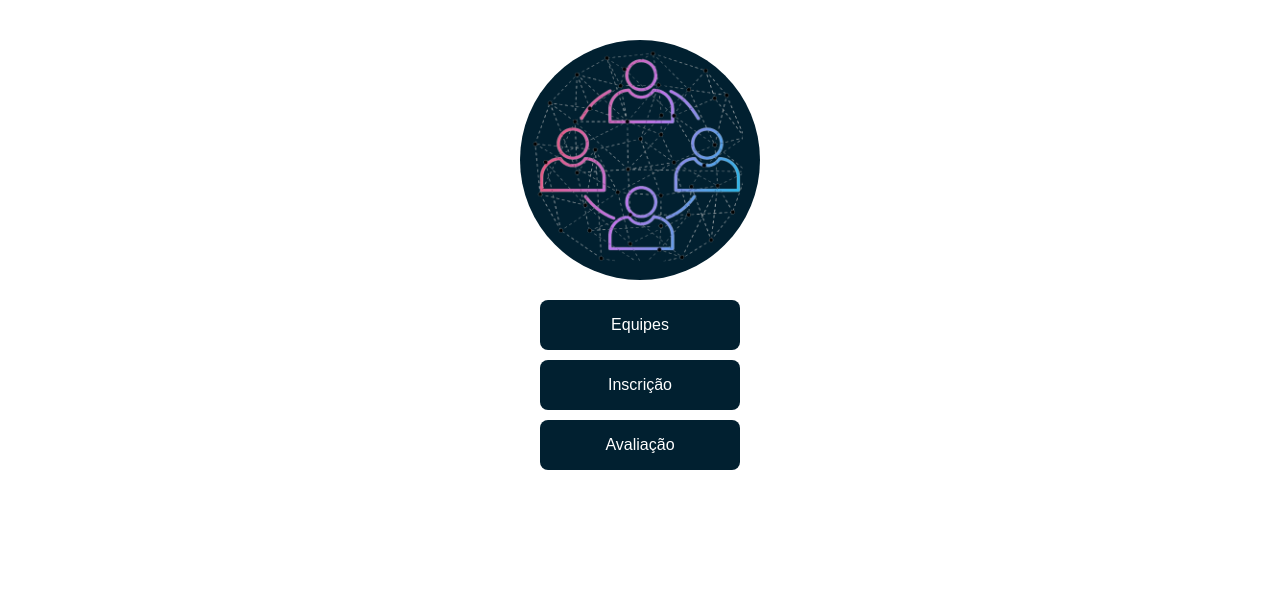
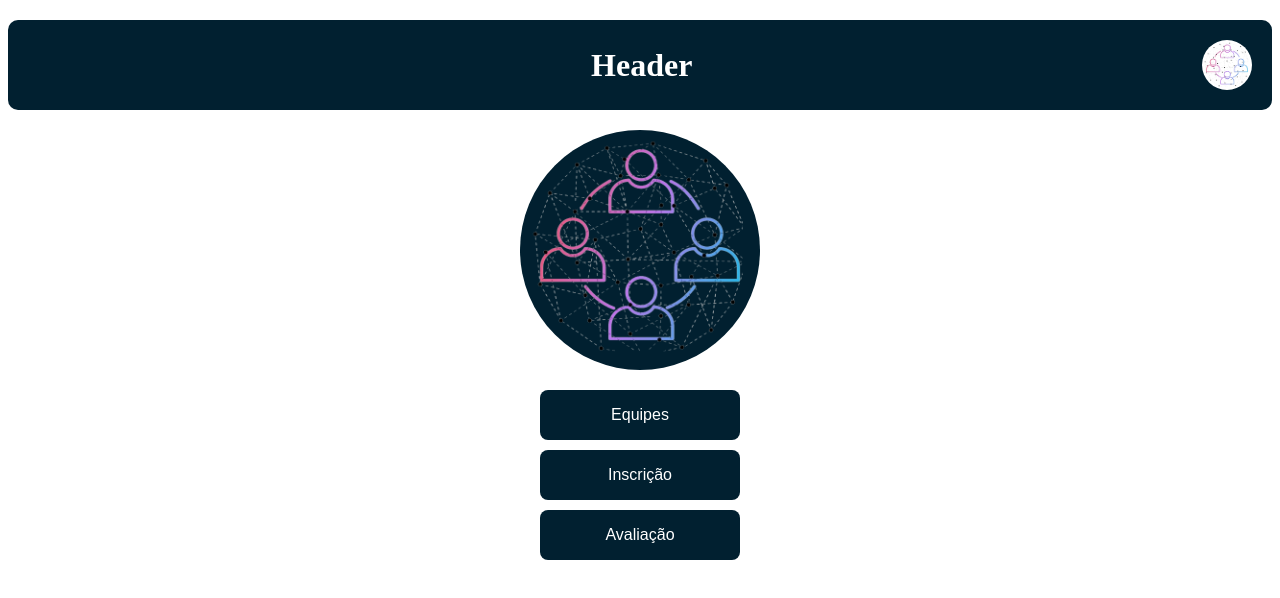
Before and after one commit to Hackathon-Organization/frontend-web-hackathon, a Vue app: page / in a window 1280 px wide. Shown: the top 598 px of the page. Built offline with nearby package versions, Linux system fonts and the light colour scheme.

Commit message:
fix(MainComp.vue): correção da header

```diff
--- a/src/components/MainComp.vue
+++ b/src/components/MainComp.vue
@@ -1,8 +1,10 @@
 <script setup>
 import BottonComp from '@/components/BottonComp.vue';
+import HeaderComp from '@/components/HeaderComp.vue';
 </script>
 
 <template>
+  <header><HeaderComp/></header>
   <div class="container">
     <div class="bola-container">
       <div class="inner-container">
```
